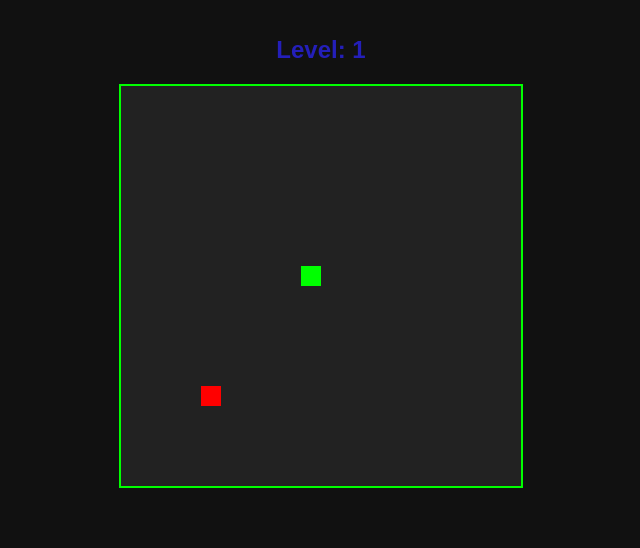
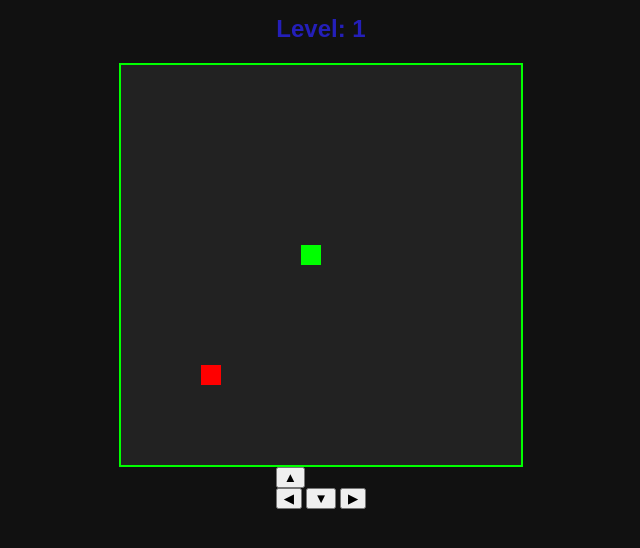
Before and after one commit to Bipak100/snakegame, a plain HTML site: page index.html in a window 1280 px wide. Shown: the part 200-748 px from the top of the page, without its empty margins (319-959 px from the left). Drawn offline with Linux system fonts and the light colour scheme.

Commit message:
index.html

```diff
--- a/index.html
+++ b/index.html
@@ -17,14 +17,23 @@
   </div>
 
   <canvas id="gameCanvas" width="400" height="400"></canvas>
-  <script src="script.js"></script>
+
 
   <audio id="bgMusic" src="bg-music.mp3" loop preload="auto"></audio>
   <audio id="eatSound" src="eat.wav" preload="auto"></audio>
   <audio id="levelUpSound" src="level-up.wav" preload="auto"></audio>
   <audio id="gameOverSound" src="game-over.wav" preload="auto"></audio>
 
+  <div class="mobile-controls">
+  <button class="arrow up" data-dir="UP">▲</button>
+  <div>
+    <button class="arrow left" data-dir="LEFT">◀</button>
+    <button class="arrow down" data-dir="DOWN">▼</button>
+    <button class="arrow right" data-dir="RIGHT">▶</button>
+  </div>
+</div>
 
 
+<script src="script.js"></script>
 </body>
 </html>
```
